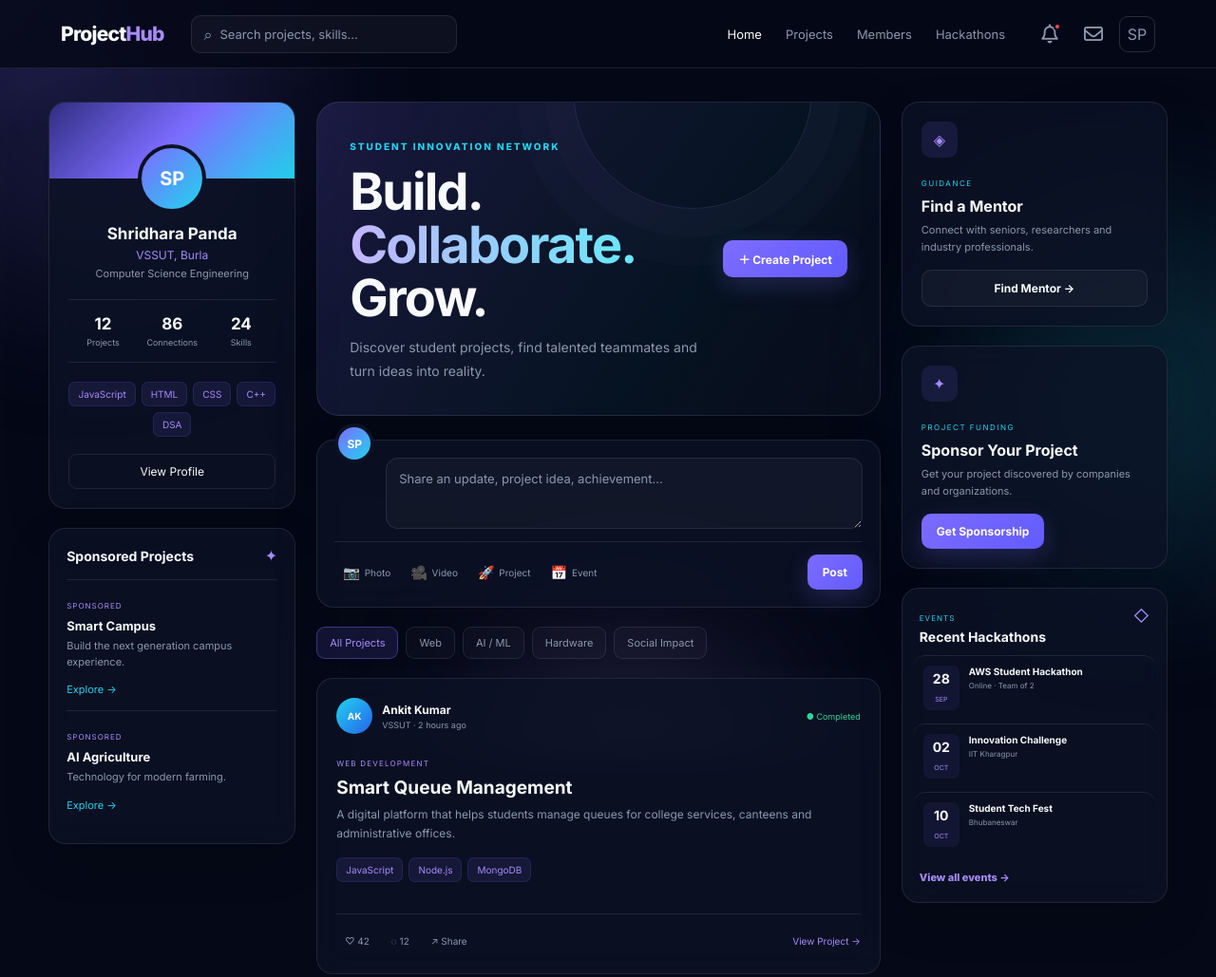
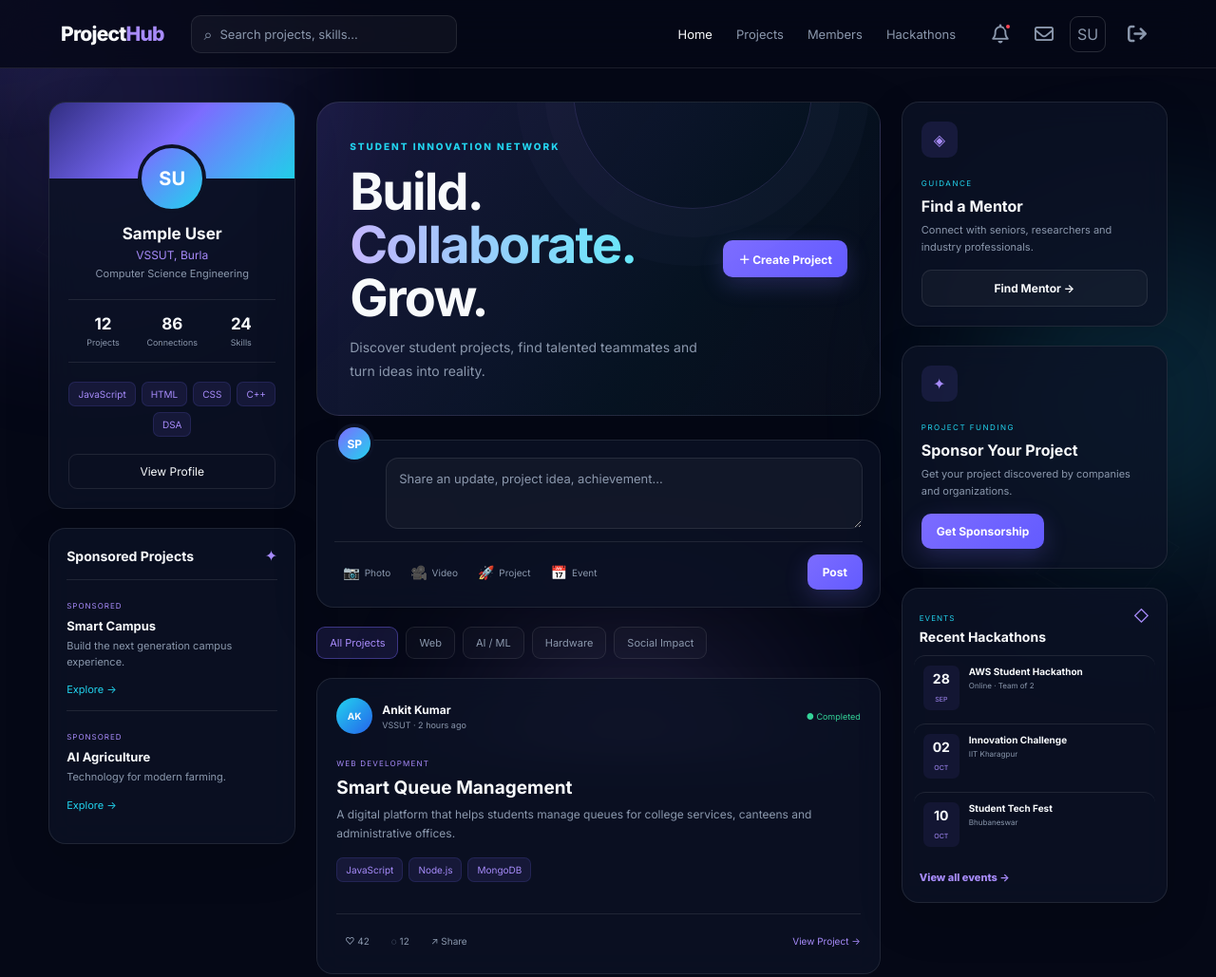
Before and after one commit to shridharapanda-blip/project-hub, a plain HTML site: page home.html in a window 1280 px wide. Shown: the top 1029 px of the page at 95% size. Drawn offline with Linux system fonts and the light colour scheme; sample sign-in values are in the browser's storage.

Commit message:
feat: enforce login first for new visitors and add logout control

```diff
--- /dev/null
+++ b/auth_guard.js
@@ -0,0 +1,10 @@
+// =====================================================
+// PROJECTHUB - AUTHENTICATION GUARD
+// =====================================================
+(function () {
+    const token = localStorage.getItem("token");
+    // If user has no active session, redirect to login page immediately
+    if (!token) {
+        window.location.replace("login.html");
+    }
+})();
--- a/home.html
+++ b/home.html
@@ -11,6 +11,7 @@
         content="ProjectHub - Discover, build and collaborate on student projects.">
 
     <title>ProjectHub — Build Together</title>
+    <script src="auth_guard.js"></script>
 
     <link rel="preconnect" href="https://fonts.googleapis.com">
     <link rel="preconnect" href="https://fonts.gstatic.com" crossorigin>
@@ -77,6 +78,9 @@
     </nav>
 
 <div class="nav-right">
+    <button id="logoutBtn" class="nav-icon-btn" title="Log Out" style="order: 4; margin-left: 6px;">
+        <i class="fa-solid fa-arrow-right-from-bracket"></i>
+    </button>
 
     <!-- Notification Button -->
     <button id="notificationBtn" class="nav-icon-btn" title="Notifications">
@@ -129,6 +133,7 @@
     <a href="members.html">Members</a>
 
     <a href="hackathons.html">Hackathons</a>
+    <a href="#" id="mobileLogoutBtn" style="color: #fca5a5;">Log Out</a>
 
 </div>
 
--- a/login.js
+++ b/login.js
@@ -98,7 +98,7 @@ loginForm.addEventListener("submit", async function (event) {
         message.textContent = `✓ Welcome back, ${userName}! Redirecting...`;
 
         setTimeout(() => {
-            window.location.href = "projects.html";
+            window.location.href = "home.html";
         }, 900);
 
     } catch (error) {
--- a/register.js
+++ b/register.js
@@ -102,7 +102,7 @@ registerForm.addEventListener("submit", async function (event) {
         registerForm.reset();
 
         setTimeout(() => {
-            window.location.href = "projects.html";
+            window.location.href = "home.html";
         }, 1100);
 
     } catch (error) {
--- a/script.js
+++ b/script.js
@@ -2729,3 +2729,47 @@ document.getElementById("messageBtn").addEventListener("click", function () {
     updateHomeProfile(getSavedProfile());
 
 })();
+
+// =====================================================
+// AUTHENTICATION & LOGOUT CONTROLS
+// =====================================================
+(function() {
+    function handleLogout(e) {
+        if (e) e.preventDefault();
+        if (confirm("Are you sure you want to log out of ProjectHub?")) {
+            localStorage.removeItem("token");
+            localStorage.removeItem("ph_current_user");
+            window.location.replace("login.html");
+        }
+    }
+
+    const logoutBtn = document.getElementById("logoutBtn");
+    if (logoutBtn) logoutBtn.addEventListener("click", handleLogout);
+
+    const mobileLogoutBtn = document.getElementById("mobileLogoutBtn");
+    if (mobileLogoutBtn) mobileLogoutBtn.addEventListener("click", handleLogout);
+
+    // Sync logged-in user name to the home profile card if available
+    try {
+        const currentUser = JSON.parse(localStorage.getItem("ph_current_user") || "null");
+        if (currentUser && currentUser.name) {
+            const profileCard = document.querySelector(".card.profile");
+            if (profileCard) {
+                const nameEl = profileCard.querySelector("h2");
+                if (nameEl) {
+                    nameEl.textContent = currentUser.name;
+                }
+                const avatarEl = profileCard.querySelector(".profile-avatar");
+                if (avatarEl) {
+                    const initials = currentUser.name.split(" ").map(w => w[0]).join("").toUpperCase().slice(0, 2);
+                    if (initials) avatarEl.textContent = initials;
+                }
+            }
+            const navAvatar = document.getElementById("profileAvatarBtn");
+            if (navAvatar) {
+                const initials = currentUser.name.split(" ").map(w => w[0]).join("").toUpperCase().slice(0, 2);
+                if (initials) navAvatar.textContent = initials;
+            }
+        }
+    } catch(e) {}
+})();
```
Also changed, not shown: hackathons.html (+1 -0 lines), index.html (+5 -0 lines), members.html (+1 -0 lines), messages.html (+1 -0 lines), projects.html (+1 -0 lines).
